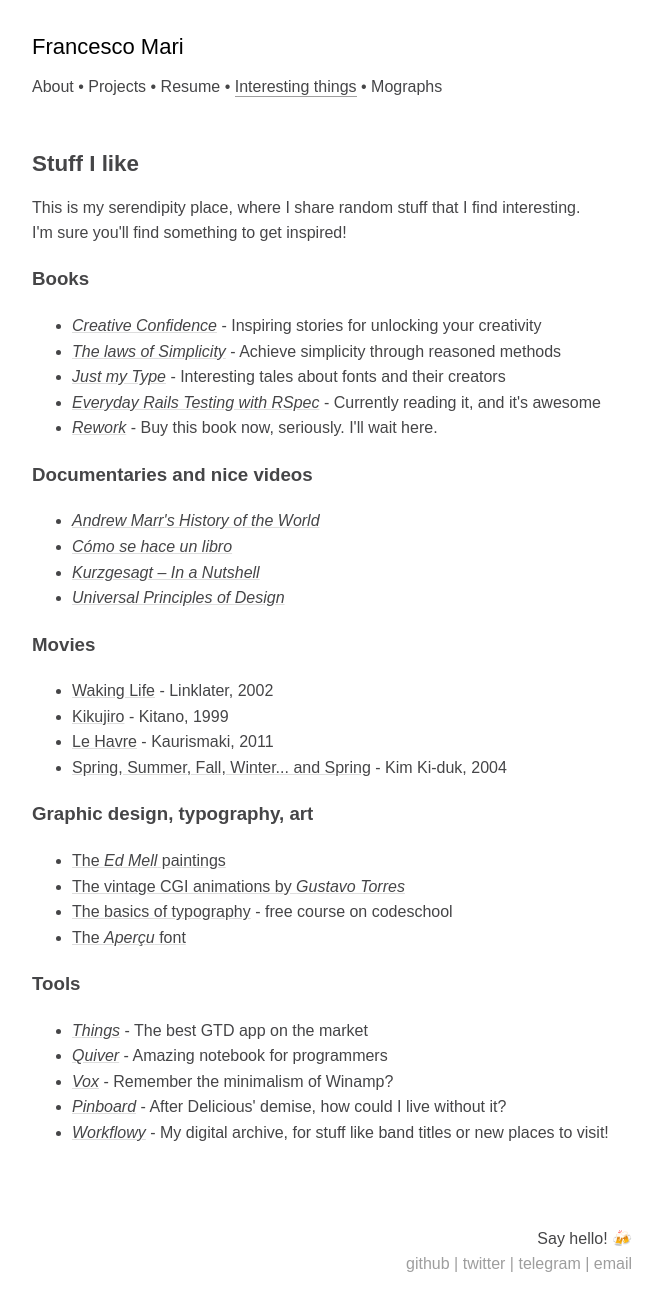
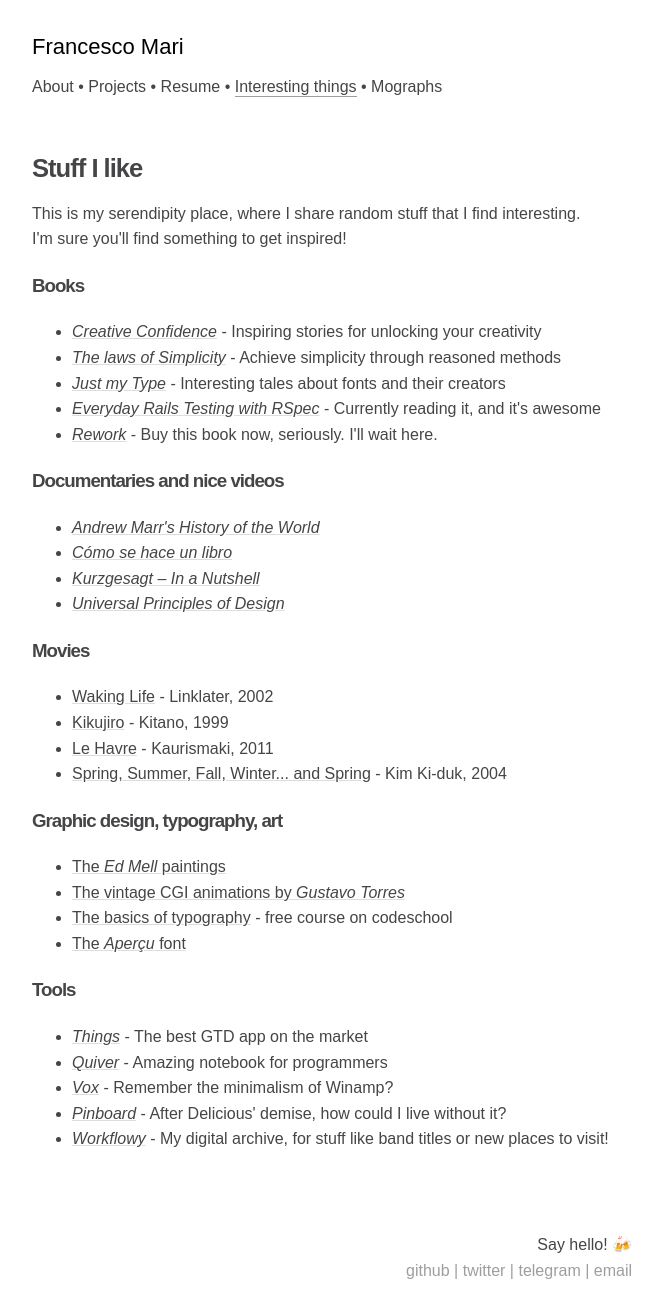
Before and after one commit to sekmo/sekmo.cc, a Jekyll site: the page built from serendipity.html, in a window 1280 px wide. Shown: the whole page, without its empty margins (308-970 px from the left). Built offline with Jekyll 4.4.1, drawn with Linux system fonts in a browser that asks for light colours.

Commit message:
Small changes on typography

```diff
--- a/css/_modules.scss
+++ b/css/_modules.scss
@@ -61,7 +61,7 @@
 .content {
   line-height: 1.6;
   .page-title {
-    font-size: 1.4em;
+    font-size: 1.6em;
     line-height: 1.3;
     margin-bottom: 0;
   }
--- a/css/style.scss
+++ b/css/style.scss
@@ -38,6 +38,10 @@
   color: $text-color;
 }
 
+h1, h2, h3, h4, h5, h6 {
+  letter-spacing: -1px;
+}
+
 a,
 a:visited {
   color: $link-color;
```
